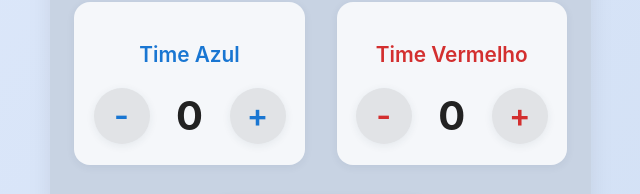
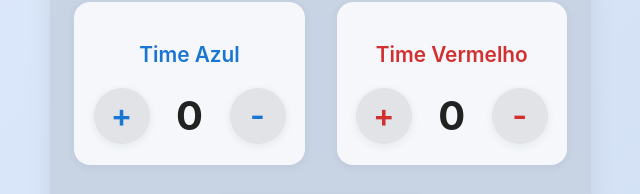
Before and after one commit to heitorrsdev/Contador-truco, a React (Vite) app: page / in a window 1280 px wide. Shown: the part 316-510 px from the top of the page, without its empty margins (332-972 px from the left). Built offline with nearby package versions, Linux system fonts and the light colour scheme.

Commit message:
style: swap positions of minus and plus buttons

```diff
--- a/src/App.jsx
+++ b/src/App.jsx
@@ -24,24 +24,24 @@ function App() {
         <div className="team blue">
           <h2>Time Azul</h2>
           <div className="controls">
+            <button onClick={() => increment(setBlueTeam, blueTeam)}>
+              <span className="change-point-btn">+</span>
+            </button>
+            <span className="points">{blueTeam}</span>
             <button onClick={() => decrement(setBlueTeam, blueTeam)}>
               <span className="change-point-btn">-</span>
-            </button>
-            <span className="points">{blueTeam}</span>
-            <button onClick={() => increment(setBlueTeam, blueTeam)}>
-              <span className="change-point-btn">+</span>
             </button>
           </div>
         </div>
         <div className="team red">
           <h2>Time Vermelho</h2>
           <div className="controls">
+            <button onClick={() => increment(setRedTeam, redTeam)}>
+              <span className="change-point-btn">+</span>
+            </button>
+            <span className="points">{redTeam}</span>
             <button onClick={() => decrement(setRedTeam, redTeam)}>
               <span className="change-point-btn">-</span>
-            </button>
-            <span className="points">{redTeam}</span>
-            <button onClick={() => increment(setRedTeam, redTeam)}>
-              <span className="change-point-btn">+</span>
             </button>
           </div>
         </div>
```
